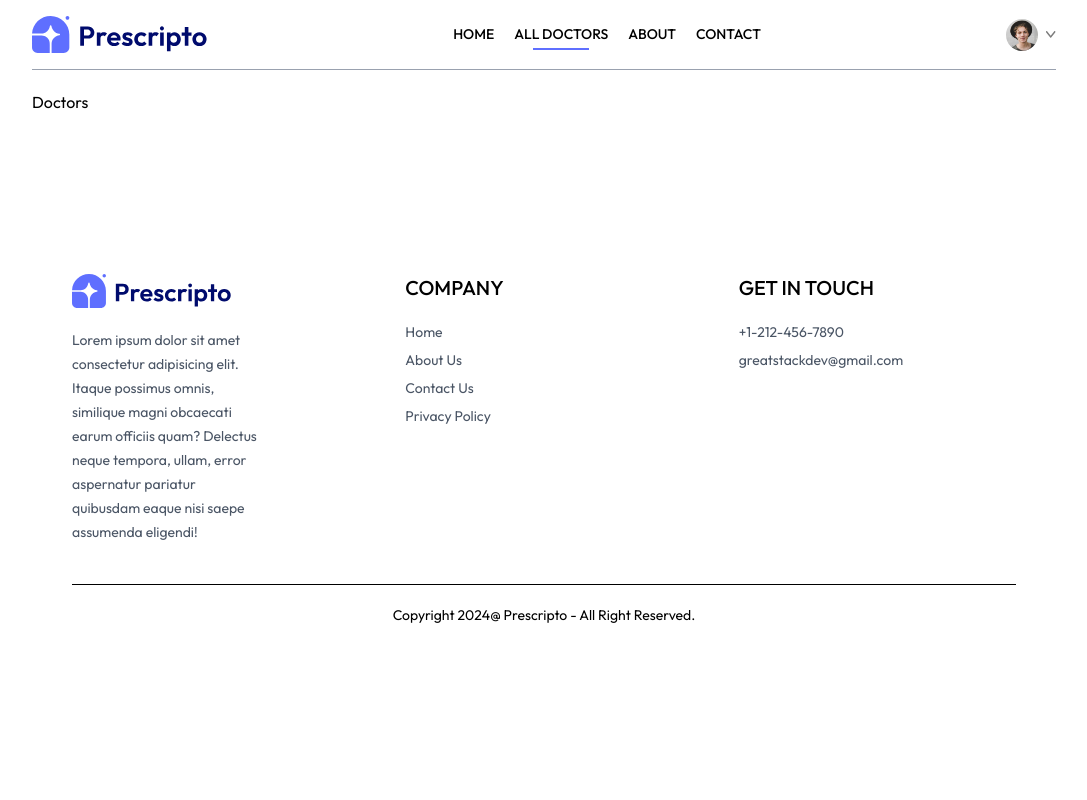
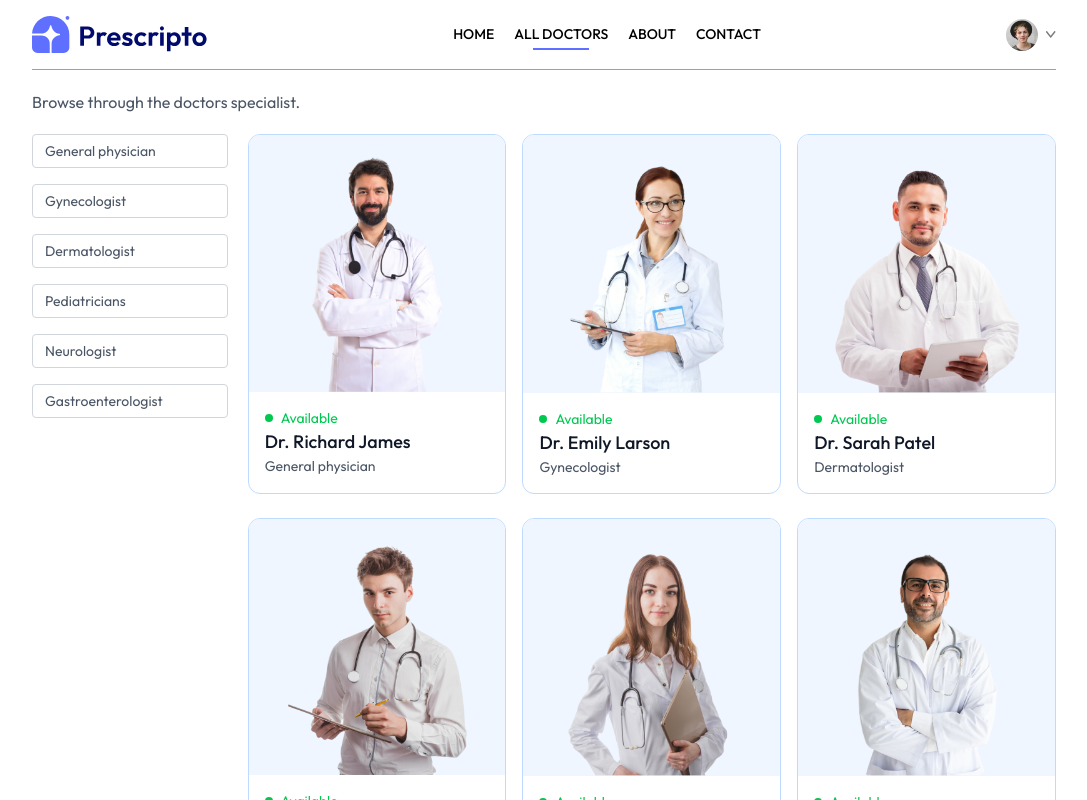
Before and after one commit to Usman-837/Appointment_Booking_System, a React app in the folder frontend/: page /doctors in a window 1280 px wide. Shown: the top 800 px of the page, without its empty margins (96-1183 px from the left). Built offline with nearby package versions, Linux system fonts and the light colour scheme; the HTML template or start-up script is replaced by a standard one; a web font is replaced by a local one.

Commit message:
create and add all doctors page

```diff
--- a/frontend/src/components/Navbar.jsx
+++ b/frontend/src/components/Navbar.jsx
@@ -10,7 +10,7 @@
 
     return (
         <div className='flex items-center justify-between text-sm py-4 mb-5 border-b border-b-gray-400 '>
-            <img className='w-44 cursor-pointer' src={assets.logo} alt='logo' />
+            <img onClick={() => navigate('/')} className='w-44 cursor-pointer' src={assets.logo} alt='logo' />
             <ul className='hidden md:flex items-start gap-5 font-medium'>
                 <NavLink to='/'>
                     <li className='py-1'>HOME</li>
--- a/frontend/src/index.css
+++ b/frontend/src/index.css
@@ -7,6 +7,7 @@
 
 @theme {
   --color-primary: #5f6FFF;
+  --grid-template-columns-auto: repeat(auto-fill, minmax(200px, 1fr));
 }
 
 .active hr{
--- a/frontend/src/pages/Doctors.jsx
+++ b/frontend/src/pages/Doctors.jsx
@@ -1,9 +1,55 @@
-import React from 'react'
+import React, { useContext, useEffect, useState } from 'react'
+import { useNavigate, useParams } from 'react-router-dom'
+import { AppContext } from '../context/AppContext'
 
 const Doctors = () => {
+
+  const { speciality } = useParams()
+  const [filterDoc, setFilterDoc] = useState([])
+  const { doctors } = useContext(AppContext)
+  const navigate = useNavigate();
+
+  const applyFilter = () => {
+    if (speciality) {
+      setFilterDoc(doctors.filter(doc => doc.speciality == speciality))
+    } else {
+      setFilterDoc(doctors)
+    }
+  }
+
+  useEffect(() => {
+    applyFilter()
+  }, [doctors, speciality])
+
   return (
     <div>
-      Doctors
+      <p className='text-gray-600'>Browse through the doctors specialist.</p>
+      <div className='flex flex-col sm:flex-row items-start gap-5 mt-5'>
+        <div className='flex flex-col gap-4 text-sm text-gray-600' >
+          <p onClick={() => speciality === '' ? navigate('/doctors') : navigate('/doctors/General physician')} className={`w-[94vw] sm:w-auto pl-3 py-1.5 pr-16 border border-gray-300 rounded transition-all cursor-pointer ${speciality === 'General physician' ? 'bg-indigo-100 text-black' : ''}`}>General physician</p>
+          <p onClick={() => speciality === '' ? navigate('/doctors') : navigate('/doctors/Gynecologist')} className={`w-[94vw] sm:w-auto pl-3 py-1.5 pr-16 border border-gray-300 rounded transition-all cursor-pointer ${speciality === 'Gynecologist' ? 'bg-indigo-100 text-black' : ''}`}>Gynecologist</p>
+          <p onClick={() => speciality === '' ? navigate('/doctors') : navigate('/doctors/Dermatologist')} className={`w-[94vw] sm:w-auto pl-3 py-1.5 pr-16 border border-gray-300 rounded transition-all cursor-pointer ${speciality === 'Dermatologist' ? 'bg-indigo-100 text-black' : ''}`}>Dermatologist</p>
+          <p onClick={() => speciality === '' ? navigate('/doctors') : navigate('/doctors/Pediatricians')} className={`w-[94vw] sm:w-auto pl-3 py-1.5 pr-16 border border-gray-300 rounded transition-all cursor-pointer ${speciality === 'Pediatricians' ? 'bg-indigo-100 text-black' : ''}`}>Pediatricians</p>
+          <p onClick={() => speciality === '' ? navigate('/doctors') : navigate('/doctors/Neurologist')} className={`w-[94vw] sm:w-auto pl-3 py-1.5 pr-16 border border-gray-300 rounded transition-all cursor-pointer ${speciality === 'Neurologist' ? 'bg-indigo-100 text-black' : ''}`}>Neurologist</p>
+          <p onClick={() => speciality === '' ? navigate('/doctors') : navigate('/doctors/Gastroenterologist')} className={`w-[94vw] sm:w-auto pl-3 py-1.5 pr-16 border border-gray-300 rounded transition-all cursor-pointer ${speciality === 'Gastroenterologist' ? 'bg-indigo-100 text-black' : ''}`}>Gastroenterologist</p>
+        </div>
+        <div className='w-full grid grid-cols-auto gap-4 gap-y-6'>
+          {
+            filterDoc.map((data, index) => (
+              <div onClick={() => navigate(`/appointment/${data._id}`)} key={index} className='border border-blue-200 rounded-xl overflow-hidden cursor-pointer hover:translate-y-[-10px] transition-all duration-500'>
+                <img className='bg-blue-50' src={data.image} alt='' />
+                <div className='p-4'>
+                  <div className='flex items-center gap-2 text-sm text-center text-green-500'>
+                    <p className='w-2 h-2 bg-green-500 rounded-full'></p><p>Available</p>
+                  </div>
+                  <p className='text-gray-900 text-lg font-medium'>{data.name}</p>
+                  <p className='text-gray-600 text-sm'>{data.speciality}</p>
+                </div>
+              </div>
+            ))
+          }
+        </div>
+      </div>
     </div>
   )
 }
```
